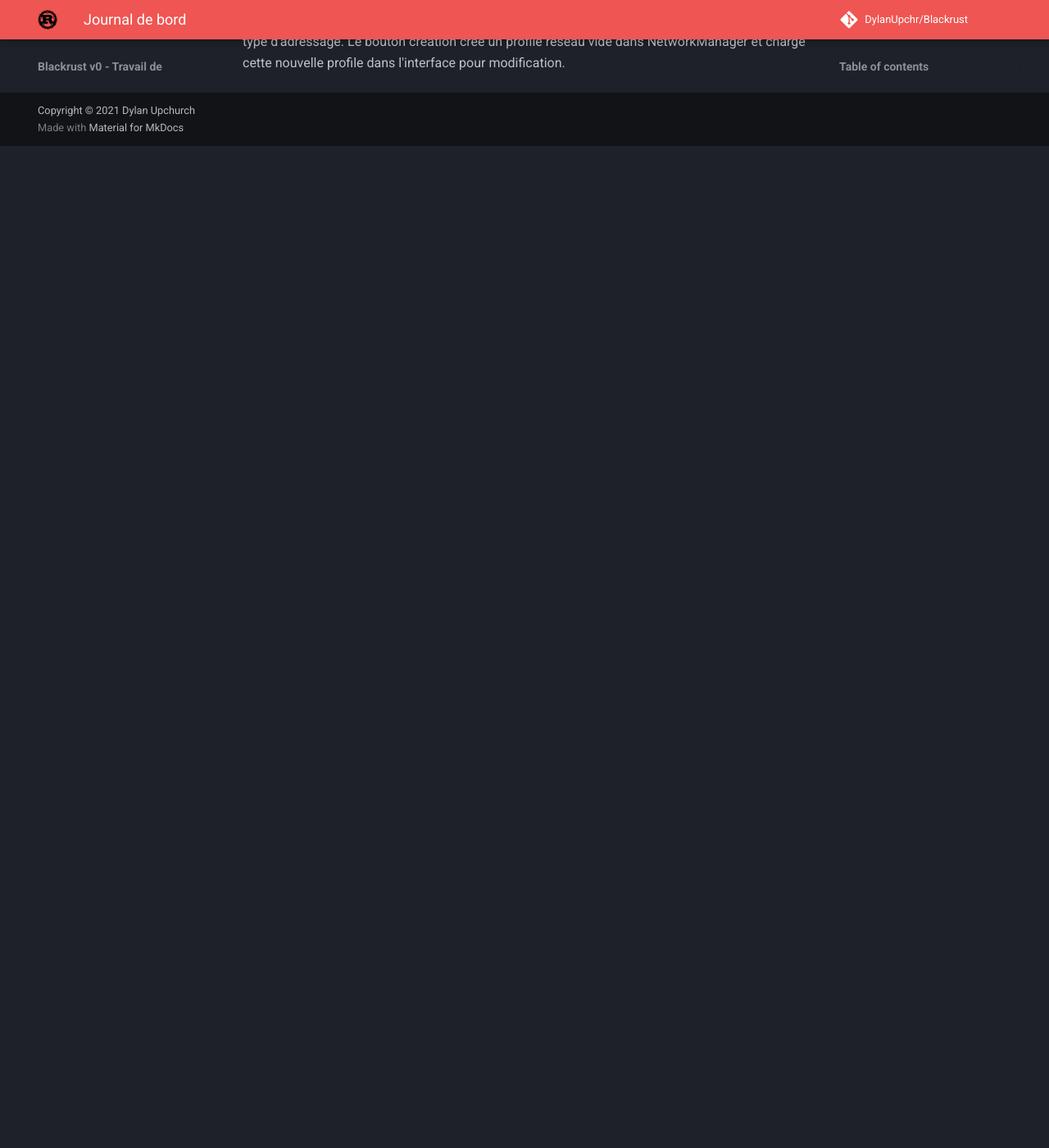
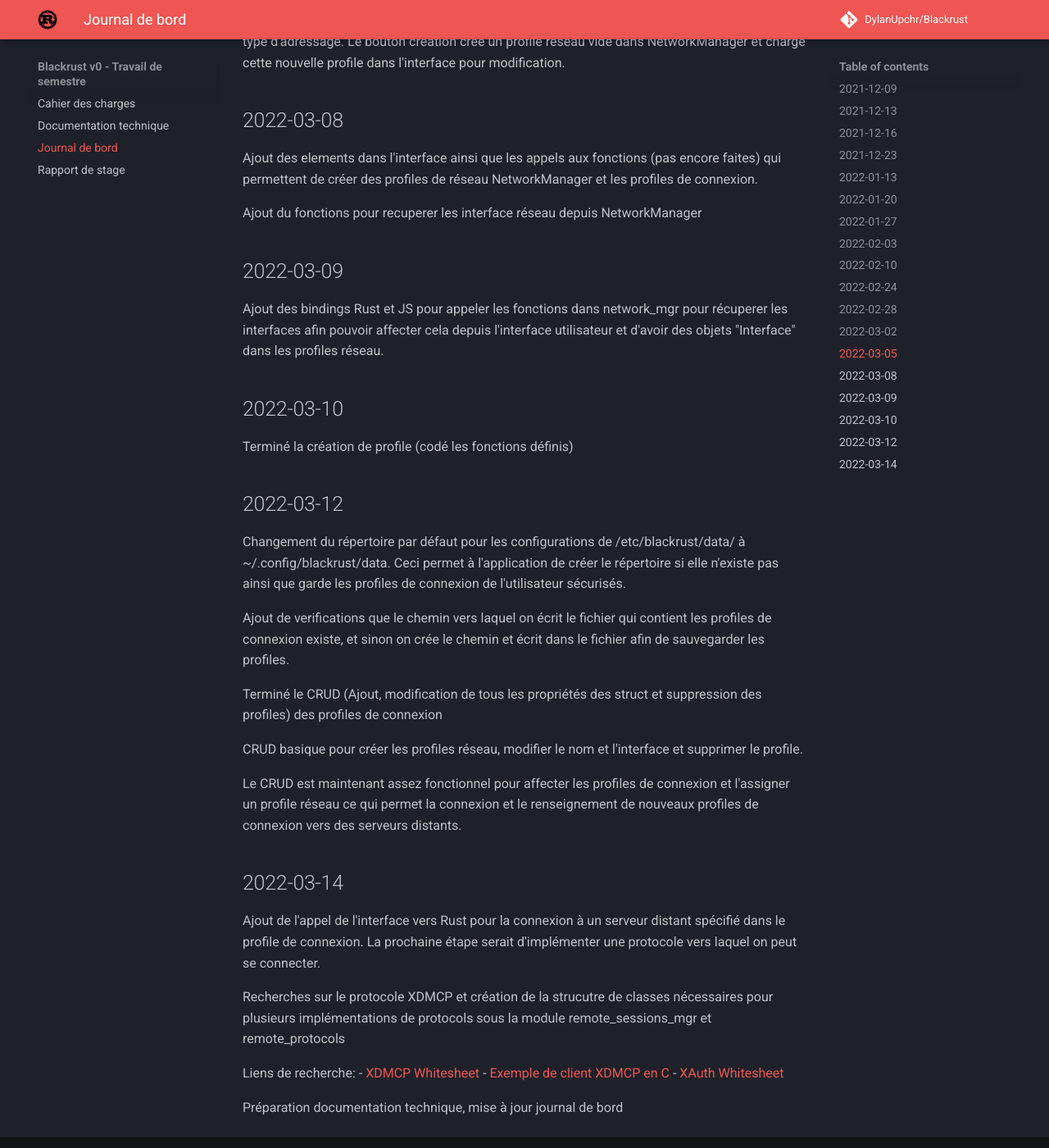
Before and after one commit to DylanUpchr/Blackrust, an MkDocs documentation site: the page built from docs/jdb.md, in a window 1280 px wide and 1400 px high, scrolled down 2454 px. Shown: the whole window at 82% size. Built offline with MkDocs 1.6.1 and Material for MkDocs 9.7.7, drawn with Linux system fonts in a browser that asks for light colours; comment, search, counter and statistics services are not loaded; before the commit the page ends 2632 px from its top, so only the background shows below that.

Commit message:
Updated jdb

```diff
--- a/docs/jdb.md
+++ b/docs/jdb.md
@@ -52,3 +52,37 @@ Ajout des containeurs pour les forms de modifications de profiles de connexion e
 
 ## 2022-03-05
 Ajout du bouton création de profile réseau (avec fonction associé à compléter avec appel vers NM) et changement du checkbox "Automatic" pour le type de configuration ipv4/ipv6 d'un profile pour permettre plus de types de configuration comme Link-local et le faite de pouvoir ignorer le type d'adressage. Le bouton création crée un profile réseau vide dans NetworkManager et charge cette nouvelle profile dans l'interface pour modification.
+
+## 2022-03-08
+Ajout des elements dans l'interface ainsi que les appels aux fonctions (pas encore faites) qui permettent de créer des profiles de réseau NetworkManager et les profiles de connexion.
+
+Ajout du fonctions pour recuperer les interface réseau depuis NetworkManager
+
+## 2022-03-09
+Ajout des bindings Rust et JS pour appeler les fonctions dans network_mgr pour récuperer les interfaces afin pouvoir affecter cela depuis l'interface utilisateur et d'avoir des objets "Interface" dans les profiles réseau.
+
+## 2022-03-10
+Terminé la création de profile (codé les fonctions définis)
+
+## 2022-03-12
+Changement du répertoire par défaut pour les configurations de /etc/blackrust/data/ à ~/.config/blackrust/data. Ceci permet à l'application de créer le répertoire si elle n'existe pas ainsi que garde les profiles de connexion de l'utilisateur sécurisés.
+
+Ajout de verifications que le chemin vers laquel on écrit le fichier qui contient les profiles de connexion existe, et sinon on crée le chemin et écrit dans le fichier afin de sauvegarder les profiles.
+
+Terminé le CRUD (Ajout, modification de tous les propriétés des struct et suppression des profiles) des profiles de connexion
+
+CRUD basique pour créer les profiles réseau, modifier le nom et l'interface et supprimer le profile.
+
+Le CRUD est maintenant assez fonctionnel pour affecter les profiles de connexion et l'assigner un profile réseau ce qui permet la connexion et le renseignement de nouveaux profiles de connexion vers des serveurs distants.
+
+## 2022-03-14
+Ajout de l'appel de l'interface vers Rust pour la connexion à un serveur distant spécifié dans le profile de connexion. La prochaine étape serait d'implémenter une protocole vers laquel on peut se connecter.
+
+Recherches sur le protocole XDMCP et création de la strucutre de classes nécessaires pour plusieurs implémentations de protocols sous la module remote_sessions_mgr et remote_protocols
+
+Liens de recherche:
+- [XDMCP Whitesheet](https://www.x.org/releases/X11R7.6/doc/libXdmcp/xdmcp.html)
+- [Exemple de client XDMCP en C](https://github.com/astrand/xdmcpc)
+- [XAuth Whitesheet](https://www.x.org/releases/current/doc/man/man1/xauth.1.xhtml)
+
+Préparation documentation technique, mise à jour journal de bord
```
